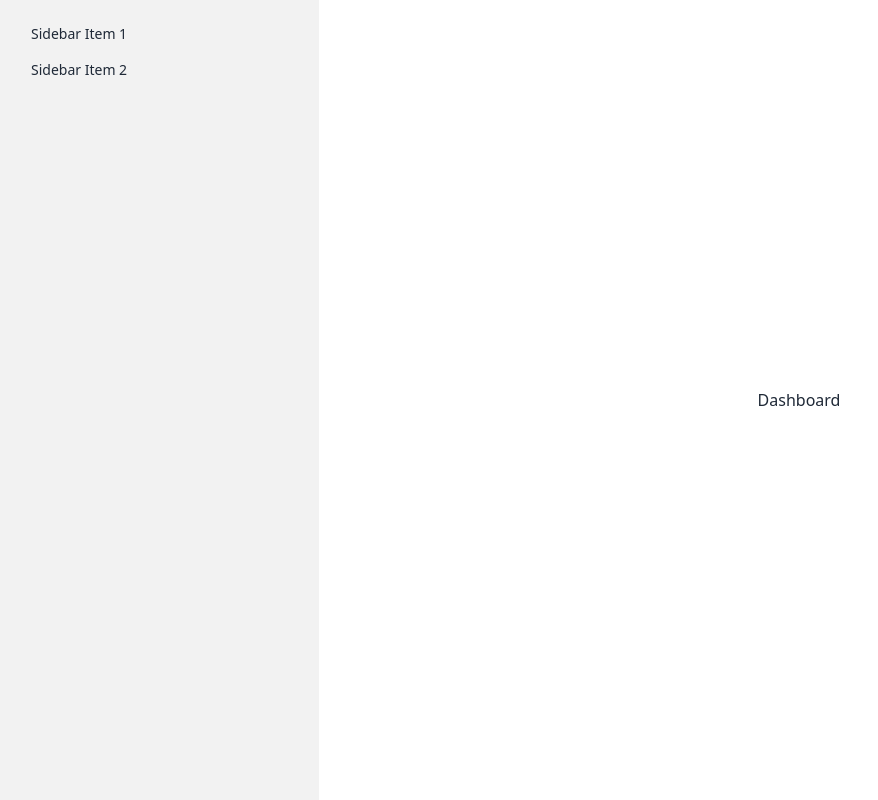
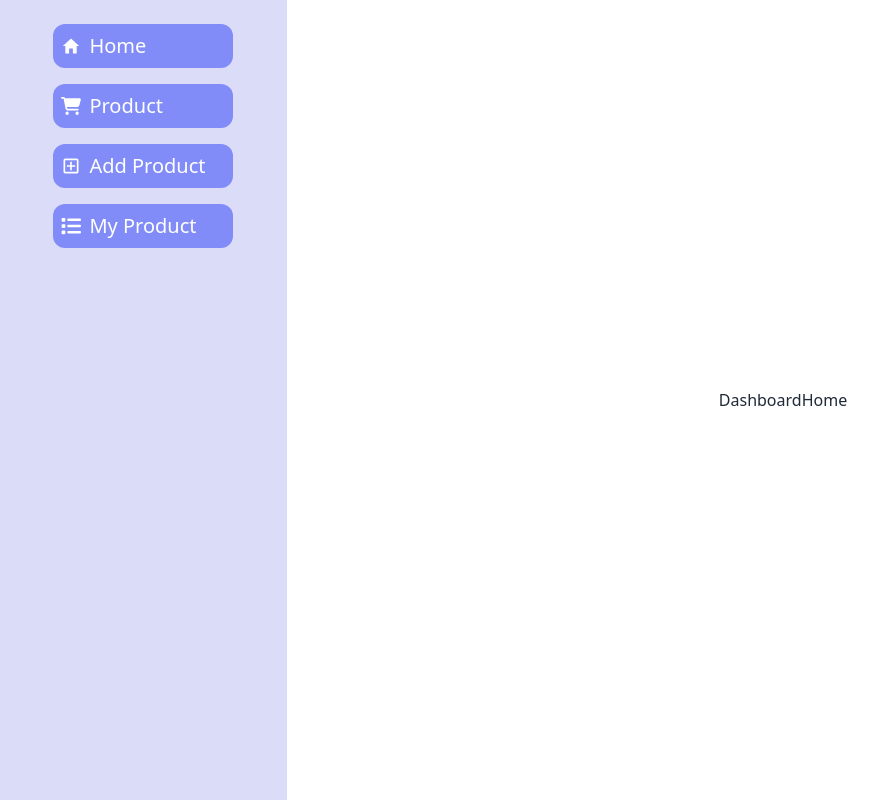
Before and after one commit to MdZisan/funritech-client, a React (Vite) app: page /dashboard in a window 1280 px wide. Shown: the whole page, without its empty margins (1-879 px from the left). Built offline with nearby package versions, Linux system fonts and the light colour scheme; no server answers.

Commit message:
dashboard sidebar added

```diff
--- a/src/page/Dashboard/Sidebar/Sidebar.jsx
+++ b/src/page/Dashboard/Sidebar/Sidebar.jsx
@@ -1,7 +1,30 @@
-import { Outlet } from "react-router-dom";
+import { FaCartShopping, FaList } from "react-icons/fa6";
+import { IoMdHome } from "react-icons/io";
+import { MdOutlineAddBox } from "react-icons/md";
+import { Link, Outlet } from "react-router-dom";
 
 
 const Sidebar = () => {
+
+    const navItems = [
+        {icon: <IoMdHome />,
+          title: "Home",
+          path: "/",
+        },
+        {icon: <FaCartShopping />,
+          title: "Product",
+          path: "/product",
+        },
+        {icon: <MdOutlineAddBox />,
+            title: "Add Product",
+            path: "/dashboard/add-product",
+          },
+        {icon: <FaList />,
+            title: "My Product",
+            path: "/dashboard/my-product",
+            },]
+
+
          return (
              <>
              <div className="drawer lg:drawer-open">
@@ -14,10 +37,14 @@ const Sidebar = () => {
   </div>
   <div className="drawer-side">
     <label htmlFor="my-drawer-2" aria-label="close sidebar" className="drawer-overlay"></label>
-    <ul className="menu p-4 w-80 min-h-full bg-base-200 text-base-content">
+    <ul className="menu p-4 w-72 min-h-full bg-[#b6b7f17c] text-base-content">
       {/* Sidebar content here */}
-      <li><a>Sidebar Item 1</a></li>
-      <li><a>Sidebar Item 2</a></li>
+
+        {navItems.map((item, index) => (
+                    <Link to={item.path} key={index} className="flex flex-row items-center justify-start text-xl text-white bg-indigo-400 hover:bg-indigo-500 rounded-xl my-2 p-2 w-[70%] hover:w-[75%] transition-all mx-auto gap-x-2">
+                   <h1 className="">{item.icon}</h1> <li className="">{item.title}</li>
+                    </Link>
+                ))}
     </ul>
 
   </div>
--- /dev/null
+++ b/src/page/Dashboard/dashboardHomePage/DashboardHome.jsx
@@ -0,0 +1,11 @@
+
+
+const DashboardHome = () => {
+         return (
+             <>
+             DashboardHome
+             </>
+          );
+};
+
+export default DashboardHome;
--- a/src/routes/route.jsx
+++ b/src/routes/route.jsx
@@ -7,6 +7,7 @@ import Product from "../page/product/Product";
 import Login from "../page/AuthPage/login/Login";
 import Register from "../page/AuthPage/register/register";
 import DashBoradLayout from "../layout/DashBoradLayout";
+import DashboardHome from "../page/Dashboard/dashboardHomePage/DashboardHome";
 
 const router = createBrowserRouter([
   {
@@ -30,7 +31,7 @@ const router = createBrowserRouter([
     children:[
       {
         path:'/dashboard',
-      element:<h1>Dashboard</h1>
+      element:<DashboardHome/>
       }
     ]
   }
```
